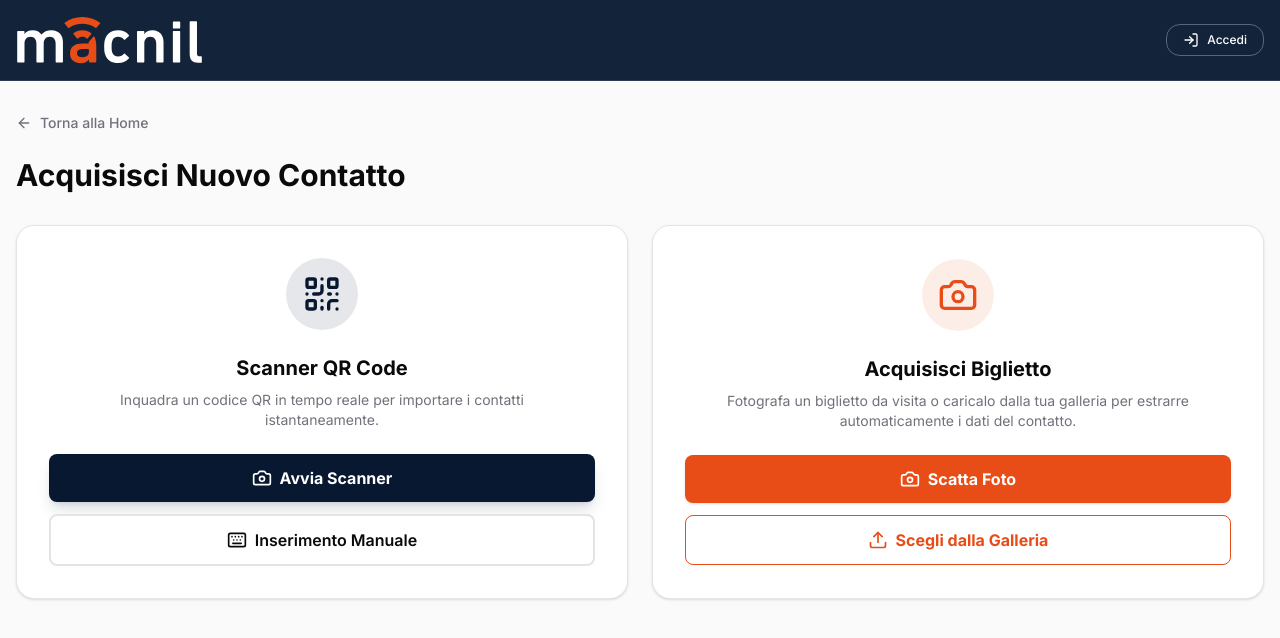
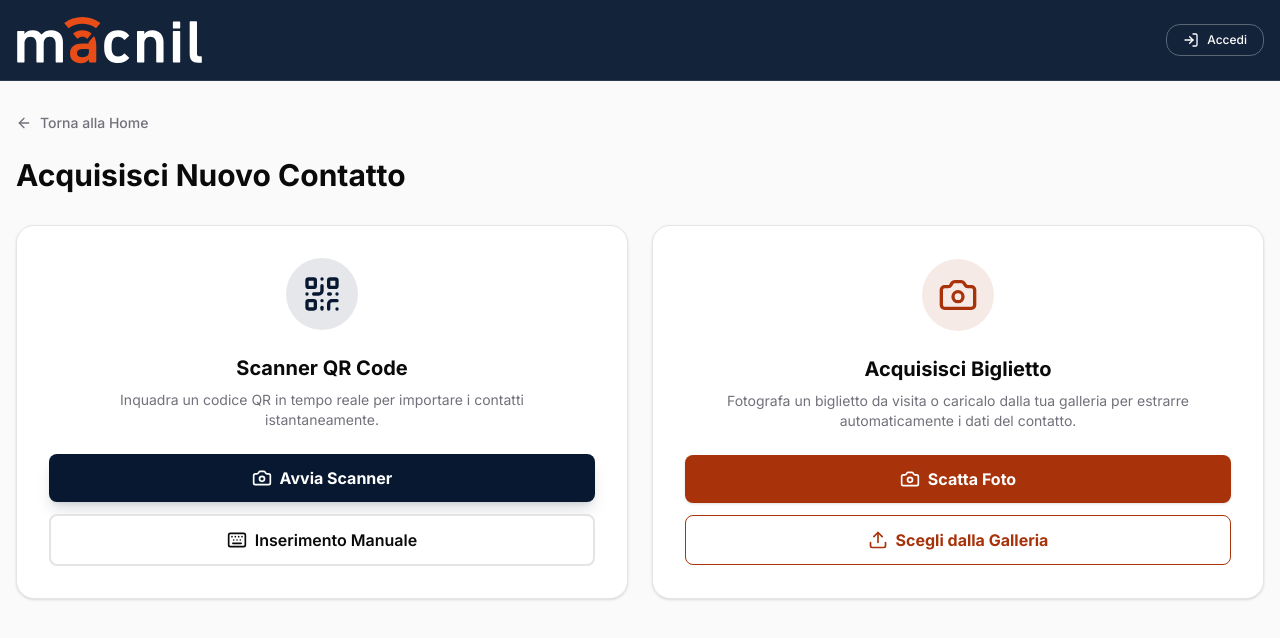
Before and after one commit to pierquarta25/Digitalizzazione_Bigliettidavisita_MacNil, a Next.js app: page /scan in a window 1280 px wide. Shown: the top 638 px of the page. Built offline with nearby package versions, Linux system fonts and the light colour scheme; no server answers.

Commit message:
fix: risolti problemi di accessibilità (label input, contrasto colori, aria-label navbar)

```diff
--- a/src/app/globals.css
+++ b/src/app/globals.css
@@ -58,7 +58,7 @@
   --popover-foreground: oklch(0.145 0 0);
   --primary: #071830; /* Blu Macnil */
   --primary-foreground: oklch(0.985 0 0);
-  --secondary: #E84D17; /* Arancione Macnil */
+  --secondary: #A8330A; /* Arancione Macnil scurito per accessibilità WCAG AA */
   --secondary-foreground: oklch(1 0 0);
   --muted: oklch(0.97 0 0);
   --muted-foreground: oklch(0.556 0 0);
@@ -93,7 +93,7 @@
   --popover-foreground: oklch(0.985 0 0);
   --primary: oklch(0.922 0 0);
   --primary-foreground: oklch(0.205 0 0);
-  --secondary: #E84D17;
+  --secondary: #A8330A;
   --secondary-foreground: oklch(1 0 0);
   --muted: oklch(0.269 0 0);
   --muted-foreground: oklch(0.708 0 0);
--- a/src/app/scan/page.tsx
+++ b/src/app/scan/page.tsx
@@ -524,6 +524,7 @@ export default function ScanPage() {
                     accept="image/*"
                     capture="environment"
                     className="absolute inset-0 opacity-0 cursor-pointer"
+                    aria-label="Scatta foto da fotocamera"
                     onChange={(e) => handleImageSelection(e, 'card')}
                   />
                   <Camera className="mr-2 h-5 w-5" />
@@ -536,6 +537,7 @@ export default function ScanPage() {
                     type="file"
                     accept="image/*"
                     className="absolute inset-0 opacity-0 cursor-pointer"
+                    aria-label="Carica immagine da galleria"
                     onChange={(e) => handleImageSelection(e, 'card')}
                   />
                   <Upload className="mr-2 h-5 w-5" />
--- a/src/components/NavbarClient.tsx
+++ b/src/components/NavbarClient.tsx
@@ -53,7 +53,7 @@ export default function NavbarClient({ user }: NavbarClientProps) {
               <button
                 onClick={() => setIsOpen(!isOpen)}
                 className="flex items-center justify-center gap-2 p-2 rounded-xl text-white hover:bg-white/10 border border-white/10 bg-white/5 transition-all active:scale-95"
-                aria-label="Menu utente"
+                aria-label={`Menu utente ${user.email}`}
               >
                 <User className="h-5 w-5 text-secondary" />
                 <span className="hidden md:inline text-xs max-w-[150px] truncate font-medium text-zinc-200">
```
